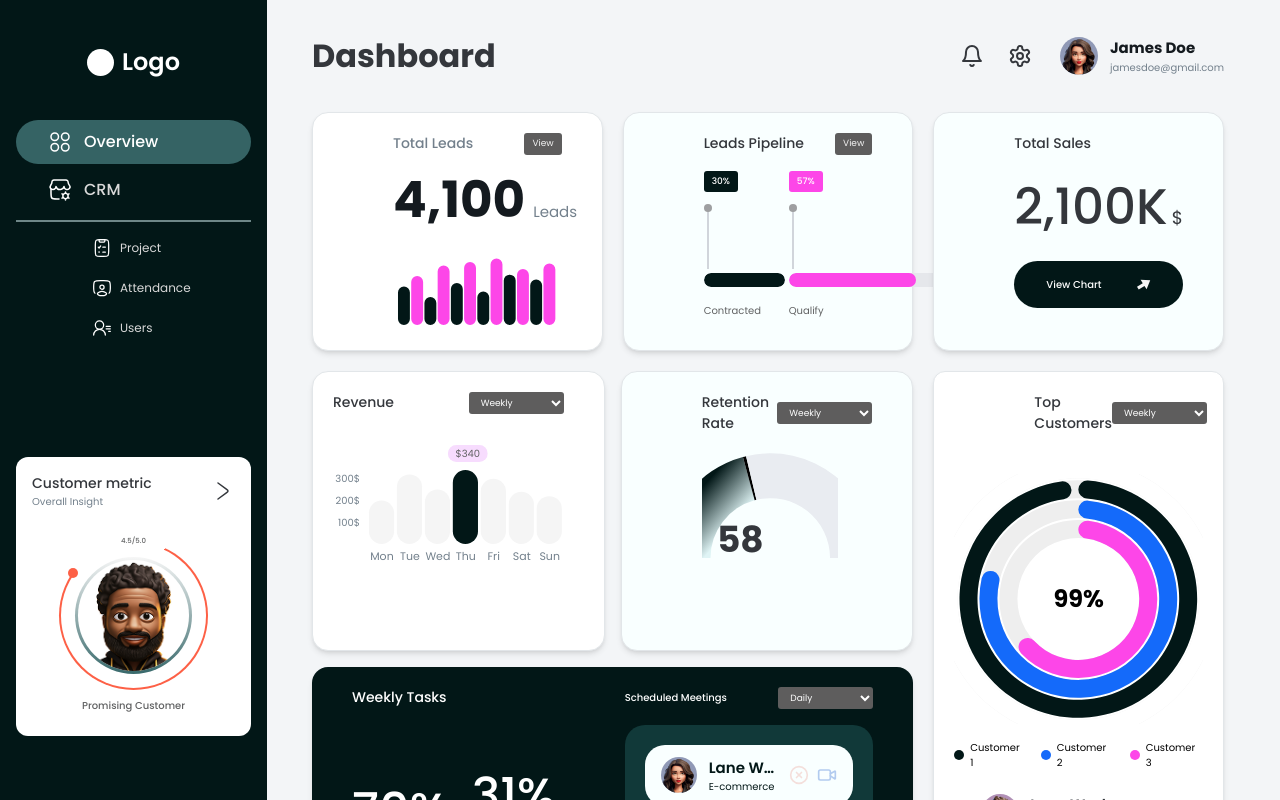
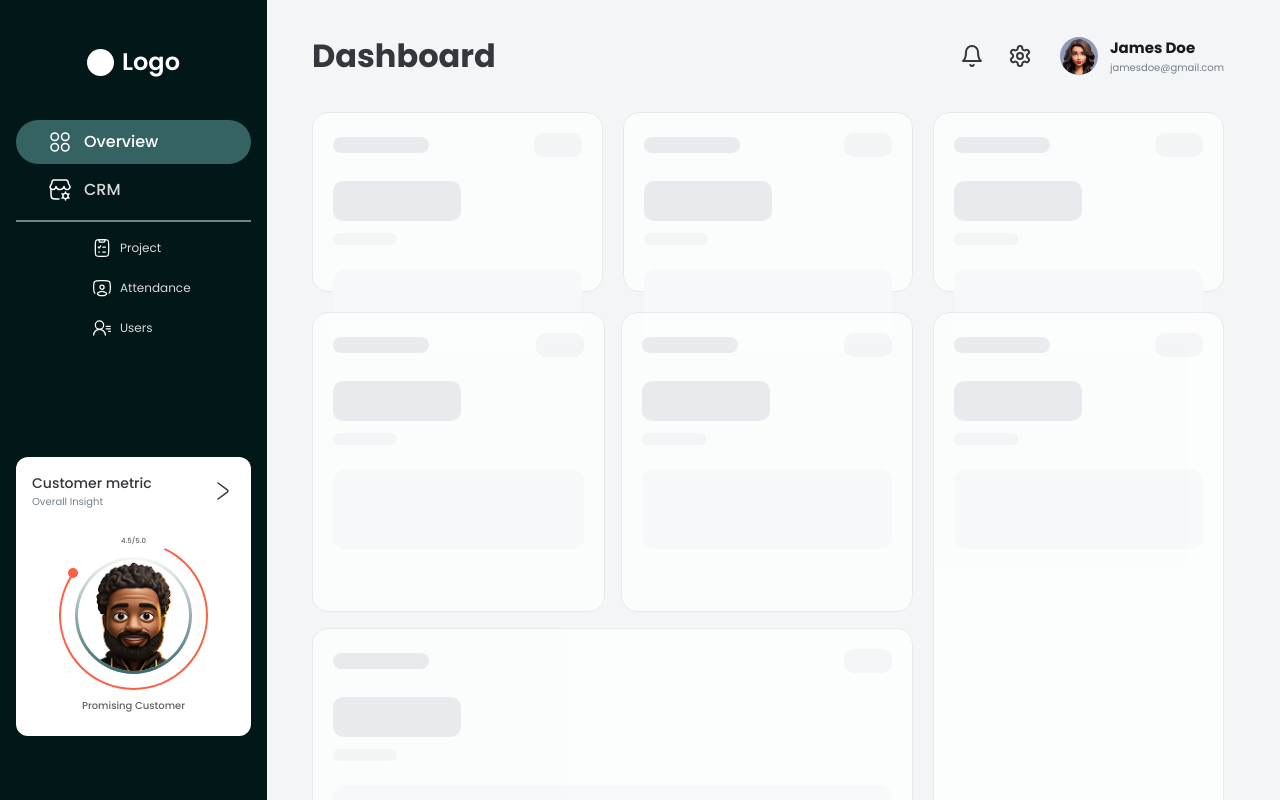
Before and after one commit to Japhetism/p23, a React (Vite) app: page / in a window 1280 px wide. Shown: the top 800 px of the page. Built offline with nearby package versions, Linux system fonts and the light colour scheme.

Commit message:
add loader

```diff
--- /dev/null
+++ b/src/components/dashboard/DashboardSkeleton.tsx
@@ -0,0 +1,51 @@
+const SkeletonCard = ({ className }: { className?: string }) => (
+  <div
+    className={`bg-card animate-pulse rounded-2xl border border-border p-5 ${className}`}
+  >
+    <div className="flex justify-between items-center mb-6">
+      <div className="h-4 w-24 bg-gray-200 rounded-md" />
+      <div className="h-6 w-12 bg-gray-100 rounded-md" />
+    </div>
+
+    <div className="space-y-3">
+      <div className="h-10 w-32 bg-gray-200 rounded-md" />
+      <div className="h-3 w-16 bg-gray-100 rounded-md" />
+    </div>
+
+    <div className="mt-auto pt-6">
+      <div className="h-20 w-full bg-gray-50 rounded-xl" />
+    </div>
+  </div>
+);
+
+const DashboardSkeleton = () => {
+  return (
+    <div className="w-full" aria-hidden="true">
+      {/* First row */}
+      <div className="grid grid-cols-1 sm:grid-cols-2 lg:grid-cols-3 gap-4 sm:gap-5 mb-5">
+        <SkeletonCard className="h-[180px]" />
+        <SkeletonCard className="h-[180px]" />
+        <SkeletonCard className="h-[180px]" />
+      </div>
+
+      {/* Second row */}
+      <div className="grid grid-cols-1 lg:grid-cols-3 gap-4 sm:gap-5">
+        <div className="lg:col-span-2 flex flex-col gap-4">
+          <div className="grid grid-cols-1 sm:grid-cols-2 gap-4">
+            <SkeletonCard className="h-[300px]" />
+            <SkeletonCard className="h-[300px]" />
+          </div>
+          {/* Weekly Tasks area */}
+          <SkeletonCard className="h-[280px]" />
+        </div>
+
+        {/* Top Customers area */}
+        <div className="h-full">
+          <SkeletonCard className="h-full min-h-[500px]" />
+        </div>
+      </div>
+    </div>
+  );
+};
+
+export default DashboardSkeleton;
--- a/src/pages/Dashboard/index.tsx
+++ b/src/pages/Dashboard/index.tsx
@@ -6,10 +6,15 @@ import RetentionRateCard from "@/components/dashboard/RetentionRateCard";
 import TopCustomersCard from "@/components/dashboard/TopCustomersCard";
 import WeeklyTasksCard from "@/components/dashboard/WeeklyTasksCard";
 import useDashboardViewModel from "./viewmodel";
+import DashboardSkeleton from "@/components/dashboard/DashboardSkeleton";
 
 const Dashboard = () => {
-  const { leads, revenue, retentionRate, customers, tasks } =
+  const { isLoading, leads, revenue, retentionRate, customers, tasks } =
     useDashboardViewModel();
+
+  if (isLoading) {
+    return <DashboardSkeleton />
+  }
 
   return (
     <main
--- a/src/pages/Dashboard/viewmodel.ts
+++ b/src/pages/Dashboard/viewmodel.ts
@@ -5,6 +5,7 @@ function useDashboardViewModel() {
     MockDashboardData;
 
   return {
+    isLoading: true,
     leads,
     revenue,
     retentionRate,
```
